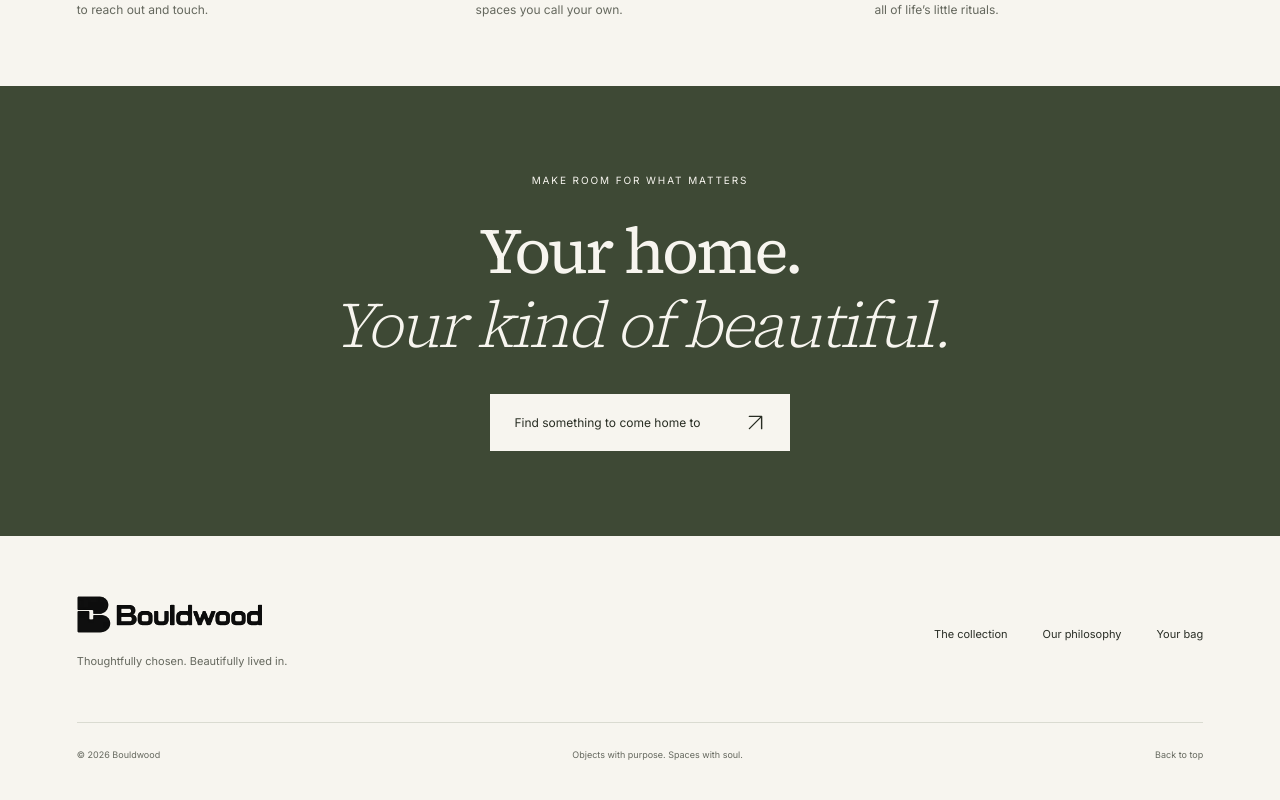
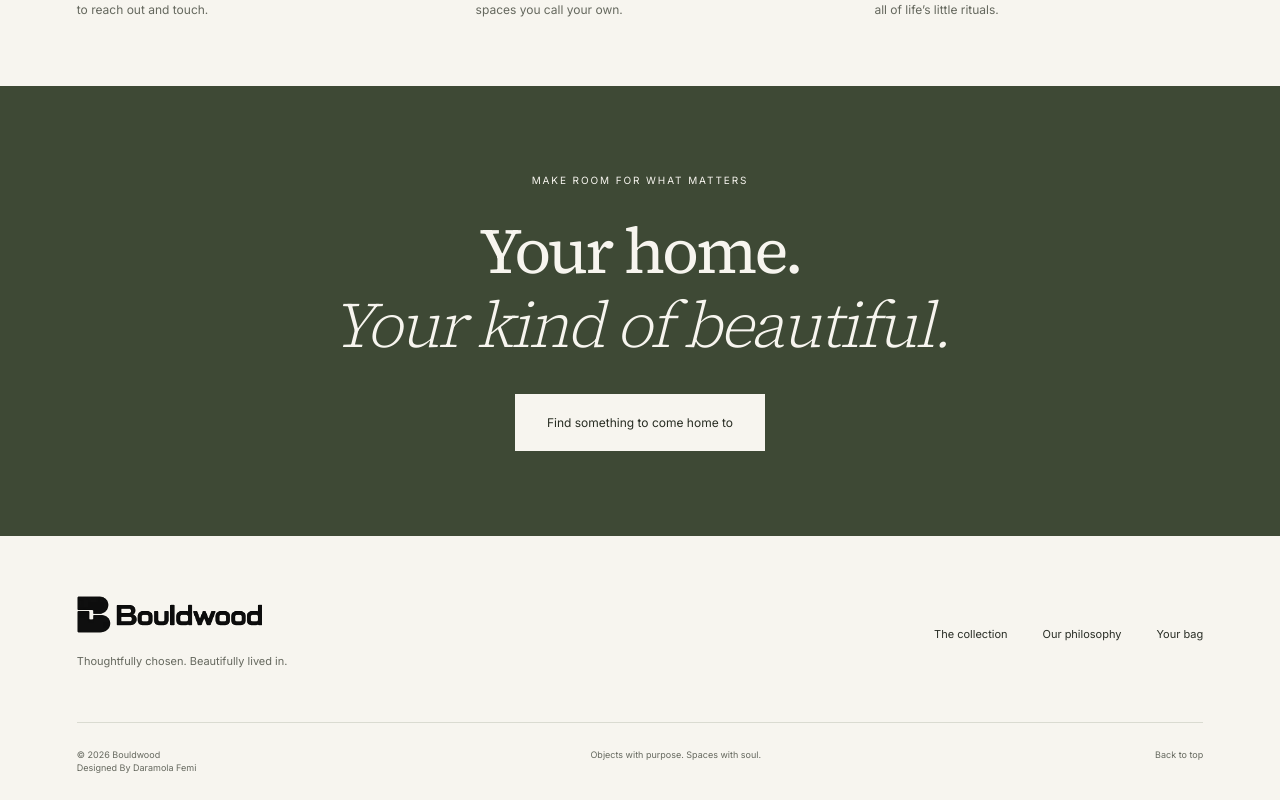
Before and after one commit to DaramolaFemi/Bouldwood-showroom, a React (Vite) app: page / in a window 1280 px wide. Shown: the part 2798-3598 px from the top of the page. Built offline with nearby package versions, Linux system fonts and the light colour scheme.

Commit message:
Add designer credit and refine desktop footer interactions

```diff
--- a/src/components/Footer.tsx
+++ b/src/components/Footer.tsx
@@ -19,7 +19,11 @@ export default function Footer() {
         </nav>
       </div>
       <div className="footer-bottom">
-        <span>© {new Date().getFullYear()} Bouldwood</span>
+        <span>
+          © {new Date().getFullYear()} Bouldwood
+          <br />
+          Designed By Daramola Femi
+        </span>
         <span>Objects with purpose. Spaces with soul.</span>
         <a href="#main">Back to top</a>
       </div>
--- a/src/styles/index.css
+++ b/src/styles/index.css
@@ -507,6 +507,43 @@ p {
 .closing .button {
   margin-top: 32px;
 }
+@media (min-width: 768px) {
+  .closing .button .arrow-icon {
+    display: none;
+  }
+  .footer-top nav a {
+    position: relative;
+    display: inline-block;
+    transition: transform 0.2s ease;
+  }
+  .footer-top nav a::after {
+    content: "";
+    position: absolute;
+    right: 0;
+    bottom: -6px;
+    left: 0;
+    height: 1px;
+    background: currentColor;
+    transform: scaleX(0);
+    transform-origin: left;
+    transition: transform 0.25s ease;
+  }
+  .footer-top nav a:hover,
+  .footer-top nav a:focus-visible {
+    transform: translateY(-2px);
+  }
+  .footer-top nav a:hover::after,
+  .footer-top nav a:focus-visible::after {
+    transform: scaleX(1);
+  }
+  .closing .button {
+    justify-content: center;
+    gap: 0;
+    min-height: 57px;
+    padding-inline: 32px;
+    text-align: center;
+  }
+}
 .site-footer {
   padding-top: 60px;
   padding-bottom: 25px;
```
